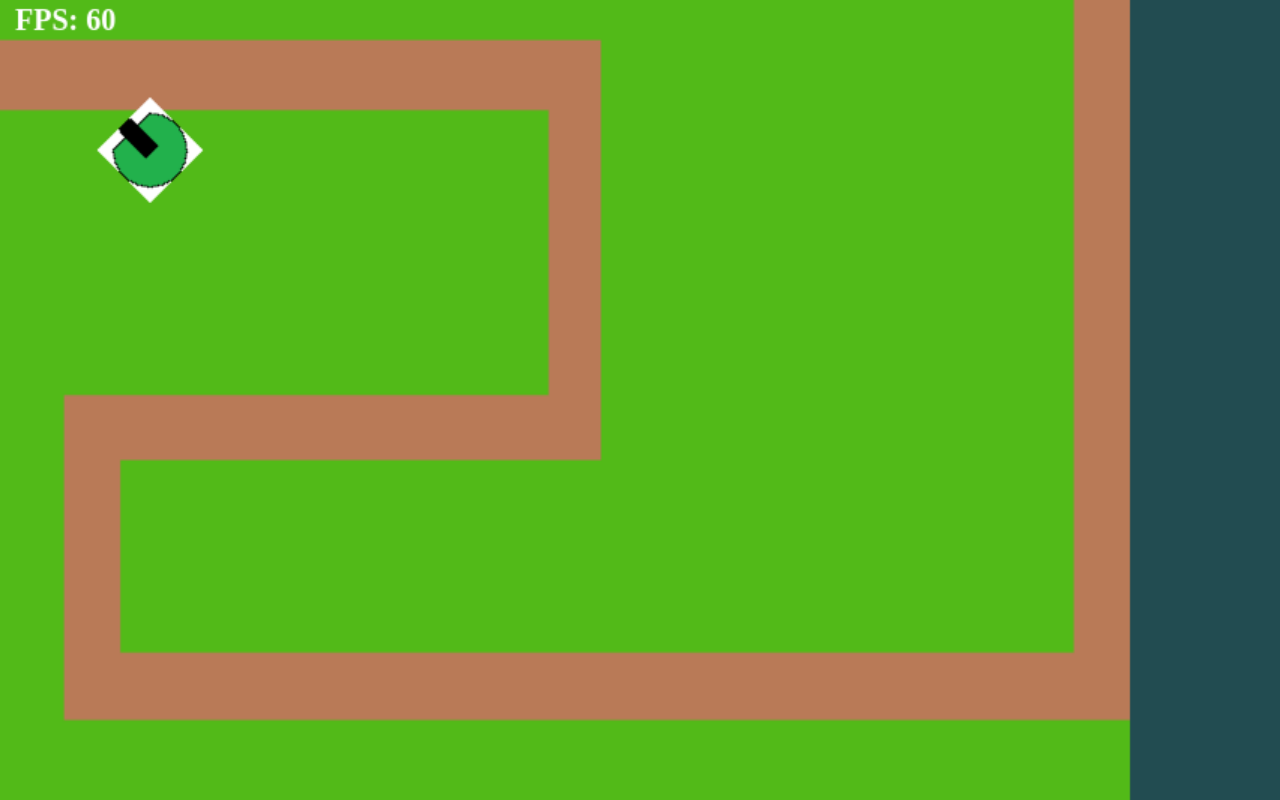
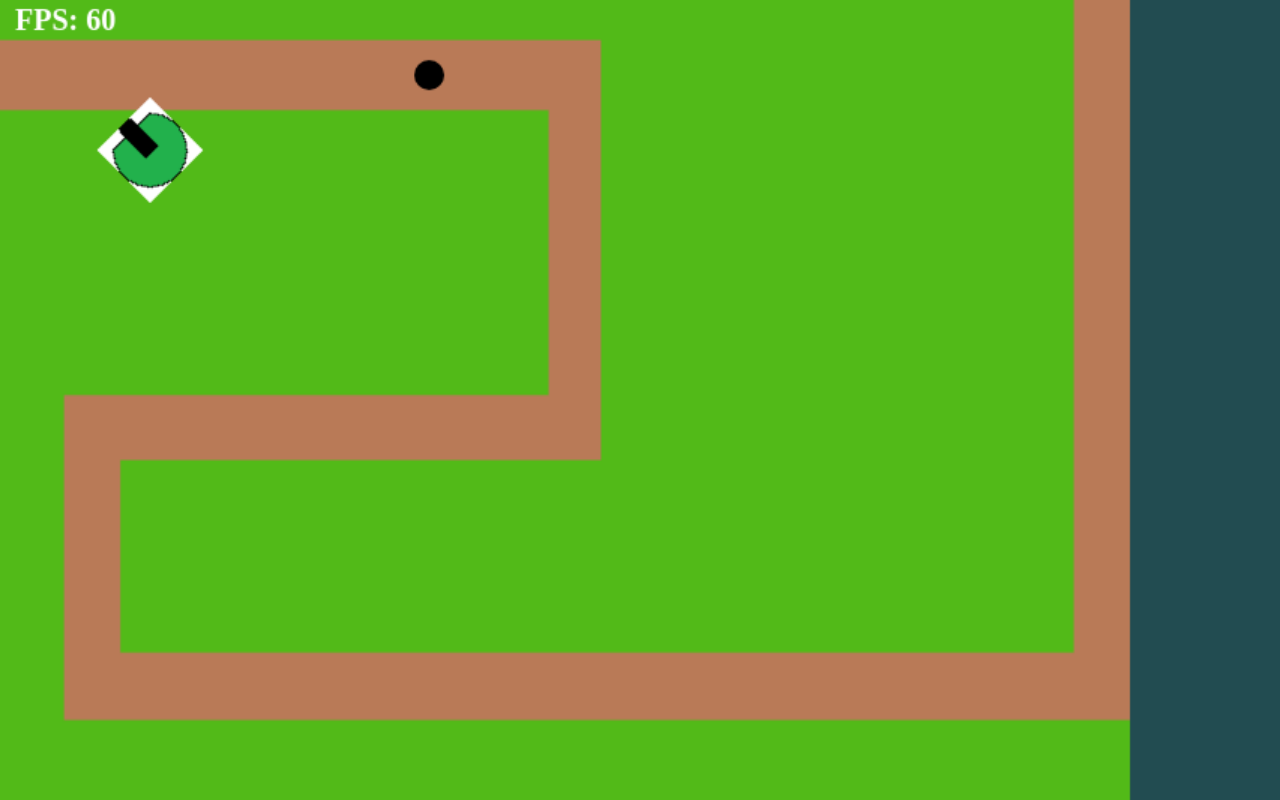
Before and after one commit to SirDomin/GameJam, a plain HTML site: page index.html in a window 1280 px wide. Drawn offline with Linux system fonts and the light colour scheme.

Commit message:
Simple single Enemy spawning

```diff
--- a/index.html
+++ b/index.html
@@ -10,6 +10,7 @@
     <div class="canvas-container">
         <canvas id="canvas"></canvas>
     </div>
+    <script src="src/js/Enemy.js"></script>
     <script src="src/js/main.js"></script>
 </body>
 </html>
--- /dev/null
+++ b/src/js/Enemy.js
@@ -0,0 +1,13 @@
+class Enemy
+{
+    constructor(positionX, positionY) {
+        this.positionX = positionX;
+        this.positionY = positionY;
+        this.score = 10;
+        this.life = 1;
+    }
+
+    moveRight() {
+        this.positionX++;
+    }
+}
--- a/src/js/main.js
+++ b/src/js/main.js
@@ -36,6 +36,19 @@ canvas.addEventListener('mousemove', event => {
     mouse.y = (event.clientY - canvas.offsetTop) / zoom;
 })
 
+function renderEnemies(enemies) {
+    enemies.forEach(function (enemy) {
+        enemy.moveRight();
+        ctx.beginPath();
+        ctx.arc(enemy.positionX, enemy.positionY, 10, 0, Math.PI*2, true);
+        ctx.fillStyle = 'black';
+        ctx.fill();
+    })
+}
+
+let enemies = [];
+enemies.push(new Enemy(-15, 50));
+
 main = function() {
 
     //calculate FPS
@@ -62,6 +75,8 @@ main = function() {
     ctx.font = 'bold 20px serif';
     ctx.fillText(`FPS: ${fps}`, 10, 20);
 
+    renderEnemies(enemies);
+
     //game loop
     requestAnimationFrame(main);
 }
```
